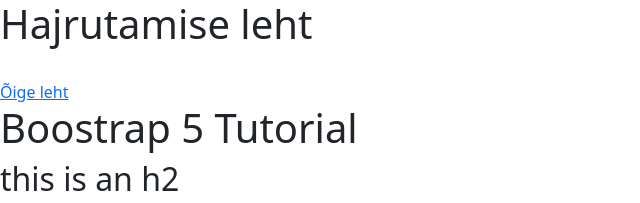
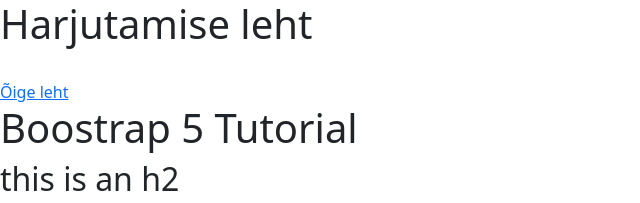
Before and after one commit to grreete/bootstrap5, a website: page index.html in a window 1280 px wide. Shown: the top 203 px of the page, 0-640 px from the left. Drawn offline with nearby package versions, Linux system fonts and the light colour scheme.

Commit message:
katsetus

```diff
--- a/index.html
+++ b/index.html
@@ -7,7 +7,7 @@
     <title>Net Ninja Pro - the Book</title>
 </head>
 <body>
-    <h1>Hajrutamise leht</h1>
+    <h1>Harjutamise leht</h1>
 
     <br>
     <a href="leht.html">Õige leht</a>
```
